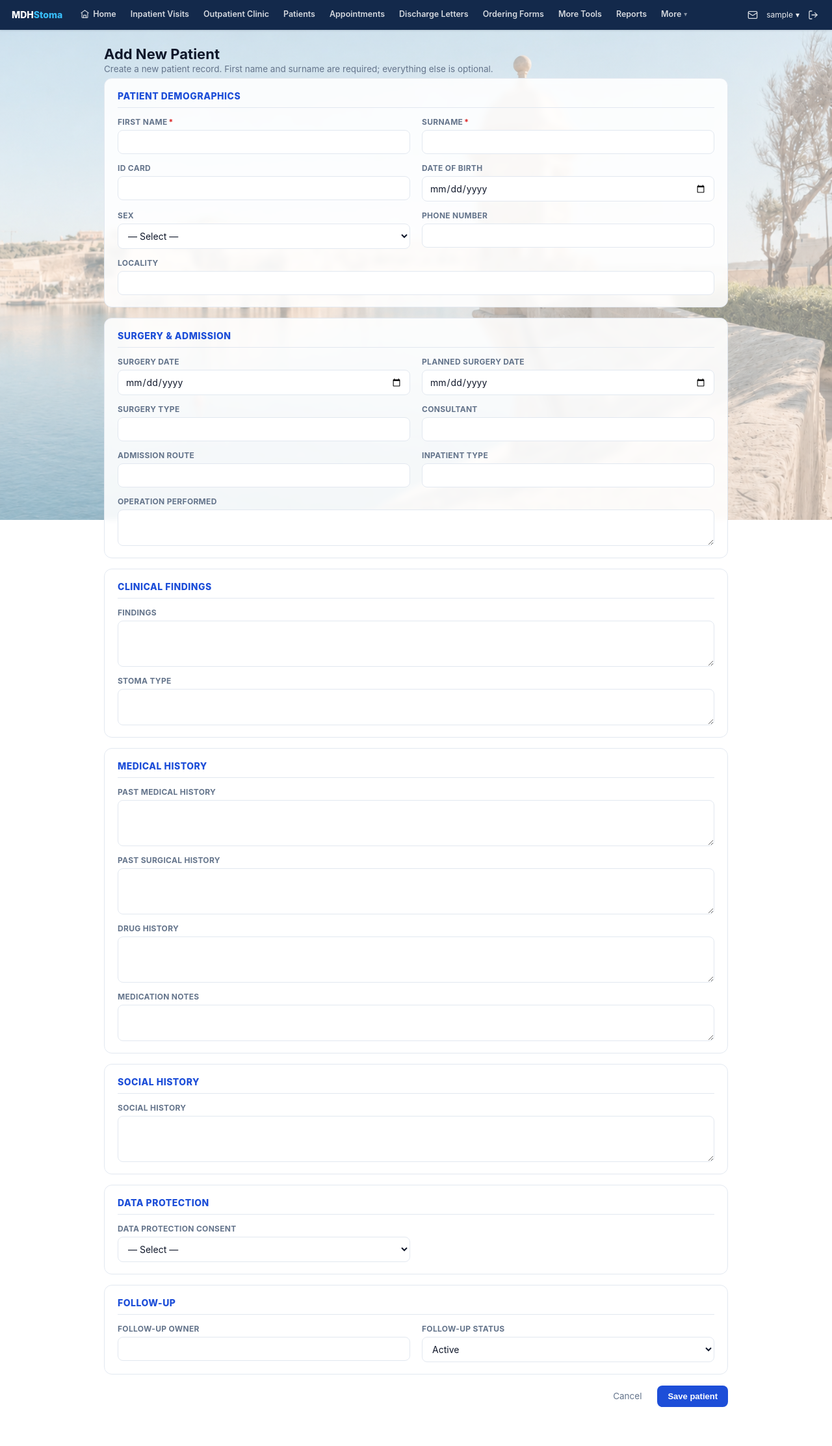
After one commit to jasonfenech118-ctrl/dashborad, a Django app: page /patients/add/ in a window 1280 px wide. The commit adds this page. Shown: the whole page at 65% size. Run offline with Django 5.2, Linux system fonts and the light colour scheme; the visitor is signed in with stand-in values (Sample User, id 1).

Commit message:
Add a dedicated Add Patient page (#56)
Add /patients/add/ with a PatientForm (demographics, surgery, findings, medical/social history, data-protection selection, follow-up); repoint all Add Patient buttons to it and remove the admin links.

```diff
--- /dev/null
+++ b/backend/clinic/forms.py
@@ -0,0 +1,115 @@
+"""Forms for the clinic app."""
+
+from django import forms
+
+from . import models
+
+
+SEX_CHOICES = [
+    ("", "— Select —"),
+    ("Male", "Male"),
+    ("Female", "Female"),
+    ("Other", "Other"),
+]
+
+# Data-protection / consent selection
+DPA_CHOICES = [
+    ("", "— Select —"),
+    ("Signed", "Consent form signed"),
+    ("Verbal", "Verbal consent given"),
+    ("Declined", "Consent declined"),
+    ("Pending", "Pending"),
+]
+
+FOLLOWUP_STATUS_CHOICES = [
+    ("active", "Active"),
+    ("inpatient", "Inpatient"),
+    ("reversed", "Reversed"),
+    ("deceased", "Deceased"),
+    ("relocated_gozo", "Discharged to Gozo"),
+    ("relocated_overseas", "Relocated Overseas"),
+]
+
+
+class _DateInput(forms.DateInput):
+    input_type = "date"
+
+
+class PatientForm(forms.ModelForm):
+    """Create a new patient record with demographics, surgery, clinical
+    findings, medical/social history and a data-protection selection."""
+
+    sex = forms.ChoiceField(choices=SEX_CHOICES, required=False)
+    dpa_status = forms.ChoiceField(
+        choices=DPA_CHOICES, required=False, label="Data protection consent"
+    )
+    followup_status = forms.ChoiceField(
+        choices=FOLLOWUP_STATUS_CHOICES, required=False, initial="active",
+        label="Follow-up status",
+    )
+
+    class Meta:
+        model = models.Patient
+        fields = [
+            # demographics
+            "first_name", "surname", "id_card", "dob", "sex",
+            "phone_number", "locality",
+            # surgery / admission
+            "surgery_date", "planned_surgery_date", "surgery_type",
+            "operation_performed", "consultant", "admission_route",
+            "inpatient_type",
+            # clinical findings
+            "findings", "stoma_type_summary",
+            # medical history
+            "past_medical_history", "past_surgical_history", "drug_history",
+            "medication_additional_notes",
+            # social history
+            "social_history",
+            # data protection
+            "dpa_status",
+            # follow-up
+            "followup_owner", "followup_status",
+        ]
+        widgets = {
+            "dob": _DateInput(),
+            "surgery_date": _DateInput(),
+            "planned_surgery_date": _DateInput(),
+            "findings": forms.Textarea(attrs={"rows": 3}),
+            "stoma_type_summary": forms.Textarea(attrs={"rows": 2}),
+            "operation_performed": forms.Textarea(attrs={"rows": 2}),
+            "past_medical_history": forms.Textarea(attrs={"rows": 3}),
+            "past_surgical_history": forms.Textarea(attrs={"rows": 3}),
+            "drug_history": forms.Textarea(attrs={"rows": 3}),
+            "medication_additional_notes": forms.Textarea(attrs={"rows": 2}),
+            "social_history": forms.Textarea(attrs={"rows": 3}),
+        }
+        labels = {
+            "id_card": "ID card",
+            "dob": "Date of birth",
+            "locality": "Locality",
+            "planned_surgery_date": "Planned surgery date",
+            "surgery_type": "Surgery type",
+            "operation_performed": "Operation performed",
+            "admission_route": "Admission route",
+            "inpatient_type": "Inpatient type",
+            "stoma_type_summary": "Stoma type",
+            "past_medical_history": "Past medical history",
+            "past_surgical_history": "Past surgical history",
+            "drug_history": "Drug history",
+            "medication_additional_notes": "Medication notes",
+            "social_history": "Social history",
+            "followup_owner": "Follow-up owner",
+        }
+
+    def __init__(self, *args, **kwargs):
+        super().__init__(*args, **kwargs)
+        # First name and surname are the minimum needed to identify a patient.
+        self.fields["first_name"].required = True
+        self.fields["surname"].required = True
+        # A sensible default for a newly admitted patient.
+        if not self.is_bound:
+            self.fields["followup_status"].initial = "active"
+        # Add a shared CSS hook to every widget for styling.
+        for name, field in self.fields.items():
+            css = field.widget.attrs.get("class", "")
+            field.widget.attrs["class"] = (css + " f-input").strip()
--- a/backend/clinic/urls.py
+++ b/backend/clinic/urls.py
@@ -10,6 +10,7 @@ urlpatterns = [
     path("letters/discharge/", views.discharge_letter, name="discharge_letter"),
     path("ordering/", views.ordering_forms, name="ordering_forms"),
     path("more/", views.more_tools, name="more_tools"),
+    path("patients/add/", views.add_patient, name="add_patient"),
     path("patients/", views.patient_list, name="patient_list"),
     path("patients/<uuid:patient_id>/", views.patient_detail, name="patient_detail"),
 ]
--- a/backend/clinic/views.py
+++ b/backend/clinic/views.py
@@ -1,11 +1,12 @@
 import datetime
 
+from django.contrib import messages
 from django.contrib.auth.decorators import login_required
 from django.core.paginator import Paginator
 from django.db.models import Q
-from django.shortcuts import get_object_or_404, render
+from django.shortcuts import get_object_or_404, redirect, render
 
-from . import models
+from . import forms, models
 
 
 def _safe_count(qs):
@@ -170,6 +171,25 @@ def ordering_forms(request):
 
 
 @login_required
+def add_patient(request):
+    """Dedicated page to add a new patient.
+
+    Captures demographics, surgery details, clinical findings, medical and
+    social history, and a data-protection selection, then creates the record
+    and opens the new patient's detail page.
+    """
+    if request.method == "POST":
+        form = forms.PatientForm(request.POST)
+        if form.is_valid():
+            patient = form.save()
+            messages.success(request, "New patient added.")
+            return redirect("clinic:patient_detail", patient_id=patient.id)
+    else:
+        form = forms.PatientForm()
+    return render(request, "clinic/patient_form.html", {"form": form})
+
+
+@login_required
 def more_tools(request):
     """Landing page collecting the remaining dashboard tools.
 
@@ -178,12 +198,6 @@ def more_tools(request):
     as 'Coming soon'. Renders from base.html for consistent nav and auth.
     """
     tools = [
-        {
-            "title": "Add New Patient",
-            "desc": "Start a new admission.",
-            "url": "/admin/clinic/patient/add/",
-            "icon": "add-patient",
-        },
         {
             "title": "Surgical Rotation",
             "desc": "Theatre schedule and surgical rotation.",
--- a/backend/templates/clinic/dashboard.html
+++ b/backend/templates/clinic/dashboard.html
@@ -370,7 +370,7 @@
           <section class="panel" id="region-actions" aria-label="Quick clinical actions">
             <div class="panel-head"><h2>Quick clinical actions</h2></div>
             <div class="actions">
-              <a class="action" href="{% url 'clinic:more_tools' %}">
+              <a class="action" href="{% url 'clinic:add_patient' %}">
                 <span class="a-ic"><svg class="ic ic-lg" viewBox="0 0 24 24" aria-hidden="true"><path d="M16 21v-2a4 4 0 0 0-4-4H6a4 4 0 0 0-4 4v2"/><circle cx="9" cy="7" r="4"/><line x1="19" x2="19" y1="8" y2="14"/><line x1="22" x2="16" y1="11" y2="11"/></svg></span>
                 <span class="a-tx"><span class="a-t">Add New Patient</span><span class="a-s">Start a new admission</span></span>
                 <span class="chev" aria-hidden="true"><svg class="ic" viewBox="0 0 24 24"><path d="m9 18 6-6-6-6"/></svg></span>
--- /dev/null
+++ b/backend/templates/clinic/patient_form.html
@@ -0,0 +1,118 @@
+{% extends "clinic/base.html" %}
+{% block title %}Add Patient — MDH Stoma Care Clinic{% endblock %}
+{% block content %}
+<style>
+  .pf{max-width:960px;margin:0 auto;}
+  .pf-head{display:flex;align-items:center;gap:12px;margin-bottom:6px;}
+  .pf-head h1{margin:0;}
+  .pf-head p{margin:2px 0 0;color:var(--muted);font-size:13.5px;}
+  .pf-sec{
+    background:rgba(255,255,255,.88);backdrop-filter:blur(5px);-webkit-backdrop-filter:blur(5px);
+    border:1px solid var(--border);border-radius:12px;padding:18px 20px;margin-bottom:16px;
+  }
+  .pf-sec > h2{margin:0 0 14px;font-size:14px;font-weight:800;color:var(--teal);
+    text-transform:uppercase;letter-spacing:.5px;border-bottom:1px solid var(--border);padding-bottom:9px;}
+  .pf-grid{display:grid;grid-template-columns:repeat(2,1fr);gap:14px 18px;}
+  .pf-field{display:flex;flex-direction:column;gap:5px;min-width:0;}
+  .pf-field.full{grid-column:1 / -1;}
+  .pf-field label{font-size:12px;font-weight:700;color:var(--muted);text-transform:uppercase;letter-spacing:.3px;}
+  .pf-field label .req{color:var(--red,#dc2626);margin-left:2px;}
+  .f-input{
+    width:100%;padding:9px 11px;border:1.5px solid var(--border);border-radius:8px;
+    font-size:14px;color:var(--ink);background:#fff;font-family:inherit;
+  }
+  .f-input:focus{outline:none;border-color:var(--teal);box-shadow:0 0 0 3px rgba(29,78,216,.15);}
+  textarea.f-input{resize:vertical;min-height:56px;}
+  .pf-err{color:#dc2626;font-size:12px;}
+  .pf-actions{display:flex;gap:10px;justify-content:flex-end;align-items:center;margin-top:4px;}
+  .pf-cancel{color:var(--muted);text-decoration:none;font-size:13.5px;padding:9px 14px;}
+  .pf-cancel:hover{color:var(--teal);}
+  .form-banner{background:#fef2f2;color:#dc2626;border:1px solid #fecaca;border-radius:9px;padding:10px 12px;font-size:13px;margin-bottom:14px;}
+  @media(max-width:640px){ .pf-grid{grid-template-columns:1fr;} }
+</style>
+
+<div class="pf">
+  <div class="pf-head">
+    <div>
+      <h1>Add New Patient</h1>
+      <p>Create a new patient record. First name and surname are required; everything else is optional.</p>
+    </div>
+  </div>
+
+  <form method="post" action="{% url 'clinic:add_patient' %}" novalidate>
+    {% csrf_token %}
+    {% if form.non_field_errors %}<div class="form-banner">{{ form.non_field_errors }}</div>{% endif %}
+
+    <section class="pf-sec">
+      <h2>Patient demographics</h2>
+      <div class="pf-grid">
+        <div class="pf-field"><label for="{{ form.first_name.id_for_label }}">{{ form.first_name.label }}<span class="req">*</span></label>{{ form.first_name }}{% if form.first_name.errors %}<span class="pf-err">{{ form.first_name.errors|striptags }}</span>{% endif %}</div>
+        <div class="pf-field"><label for="{{ form.surname.id_for_label }}">{{ form.surname.label }}<span class="req">*</span></label>{{ form.surname }}{% if form.surname.errors %}<span class="pf-err">{{ form.surname.errors|striptags }}</span>{% endif %}</div>
+        <div class="pf-field"><label for="{{ form.id_card.id_for_label }}">{{ form.id_card.label }}</label>{{ form.id_card }}{% if form.id_card.errors %}<span class="pf-err">{{ form.id_card.errors|striptags }}</span>{% endif %}</div>
+        <div class="pf-field"><label for="{{ form.dob.id_for_label }}">{{ form.dob.label }}</label>{{ form.dob }}{% if form.dob.errors %}<span class="pf-err">{{ form.dob.errors|striptags }}</span>{% endif %}</div>
+        <div class="pf-field"><label for="{{ form.sex.id_for_label }}">{{ form.sex.label }}</label>{{ form.sex }}{% if form.sex.errors %}<span class="pf-err">{{ form.sex.errors|striptags }}</span>{% endif %}</div>
+        <div class="pf-field"><label for="{{ form.phone_number.id_for_label }}">{{ form.phone_number.label }}</label>{{ form.phone_number }}{% if form.phone_number.errors %}<span class="pf-err">{{ form.phone_number.errors|striptags }}</span>{% endif %}</div>
+        <div class="pf-field full"><label for="{{ form.locality.id_for_label }}">{{ form.locality.label }}</label>{{ form.locality }}{% if form.locality.errors %}<span class="pf-err">{{ form.locality.errors|striptags }}</span>{% endif %}</div>
+      </div>
+    </section>
+
+    <section class="pf-sec">
+      <h2>Surgery &amp; admission</h2>
+      <div class="pf-grid">
+        <div class="pf-field"><label for="{{ form.surgery_date.id_for_label }}">{{ form.surgery_date.label }}</label>{{ form.surgery_date }}</div>
+        <div class="pf-field"><label for="{{ form.planned_surgery_date.id_for_label }}">{{ form.planned_surgery_date.label }}</label>{{ form.planned_surgery_date }}</div>
+        <div class="pf-field"><label for="{{ form.surgery_type.id_for_label }}">{{ form.surgery_type.label }}</label>{{ form.surgery_type }}</div>
+        <div class="pf-field"><label for="{{ form.consultant.id_for_label }}">{{ form.consultant.label }}</label>{{ form.consultant }}</div>
+        <div class="pf-field"><label for="{{ form.admission_route.id_for_label }}">{{ form.admission_route.label }}</label>{{ form.admission_route }}</div>
+        <div class="pf-field"><label for="{{ form.inpatient_type.id_for_label }}">{{ form.inpatient_type.label }}</label>{{ form.inpatient_type }}</div>
+        <div class="pf-field full"><label for="{{ form.operation_performed.id_for_label }}">{{ form.operation_performed.label }}</label>{{ form.operation_performed }}</div>
+      </div>
+    </section>
+
+    <section class="pf-sec">
+      <h2>Clinical findings</h2>
+      <div class="pf-grid">
+        <div class="pf-field full"><label for="{{ form.findings.id_for_label }}">{{ form.findings.label }}</label>{{ form.findings }}</div>
+        <div class="pf-field full"><label for="{{ form.stoma_type_summary.id_for_label }}">{{ form.stoma_type_summary.label }}</label>{{ form.stoma_type_summary }}</div>
+      </div>
+    </section>
+
+    <section class="pf-sec">
+      <h2>Medical history</h2>
+      <div class="pf-grid">
+        <div class="pf-field full"><label for="{{ form.past_medical_history.id_for_label }}">{{ form.past_medical_history.label }}</label>{{ form.past_medical_history }}</div>
+        <div class="pf-field full"><label for="{{ form.past_surgical_history.id_for_label }}">{{ form.past_surgical_history.label }}</label>{{ form.past_surgical_history }}</div>
+        <div class="pf-field full"><label for="{{ form.drug_history.id_for_label }}">{{ form.drug_history.label }}</label>{{ form.drug_history }}</div>
+        <div class="pf-field full"><label for="{{ form.medication_additional_notes.id_for_label }}">{{ form.medication_additional_notes.label }}</label>{{ form.medication_additional_notes }}</div>
+      </div>
+    </section>
+
+    <section class="pf-sec">
+      <h2>Social history</h2>
+      <div class="pf-grid">
+        <div class="pf-field full"><label for="{{ form.social_history.id_for_label }}">{{ form.social_history.label }}</label>{{ form.social_history }}</div>
+      </div>
+    </section>
+
+    <section class="pf-sec">
+      <h2>Data protection</h2>
+      <div class="pf-grid">
+        <div class="pf-field"><label for="{{ form.dpa_status.id_for_label }}">{{ form.dpa_status.label }}</label>{{ form.dpa_status }}</div>
+      </div>
+    </section>
+
+    <section class="pf-sec">
+      <h2>Follow-up</h2>
+      <div class="pf-grid">
+        <div class="pf-field"><label for="{{ form.followup_owner.id_for_label }}">{{ form.followup_owner.label }}</label>{{ form.followup_owner }}</div>
+        <div class="pf-field"><label for="{{ form.followup_status.id_for_label }}">{{ form.followup_status.label }}</label>{{ form.followup_status }}</div>
+      </div>
+    </section>
+
+    <div class="pf-actions">
+      <a class="pf-cancel" href="{% url 'clinic:patient_list' %}">Cancel</a>
+      <button class="btn" type="submit">Save patient</button>
+    </div>
+  </form>
+</div>
+{% endblock %}
--- a/backend/templates/clinic/patient_list.html
+++ b/backend/templates/clinic/patient_list.html
@@ -55,7 +55,7 @@
     <div class="pt-head">
       <span class="title">Patients</span>
       <span class="count">{{ page.paginator.count }}</span>
-      <a class="add" href="/admin/clinic/patient/add/">+ Add patient</a>
+      <a class="add" href="{% url 'clinic:add_patient' %}">+ Add patient</a>
     </div>
 
     <div class="pt-tools">
--- a/backend/templates/clinic/ward.html
+++ b/backend/templates/clinic/ward.html
@@ -102,7 +102,7 @@
         <li class="empty">No patients to show. Connect the database or adjust your search.</li>
       {% endfor %}
     </ul>
-    <a class="add" href="/admin/clinic/patient/add/">+ Add patient</a>
+    <a class="add" href="{% url 'clinic:add_patient' %}">+ Add patient</a>
   </aside>
 
   <!-- RIGHT: patient chart -->
```
